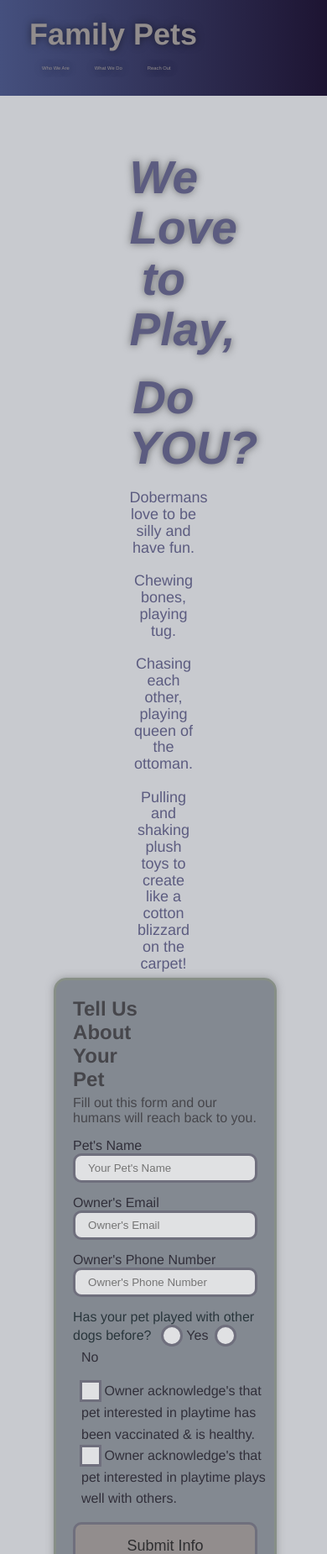
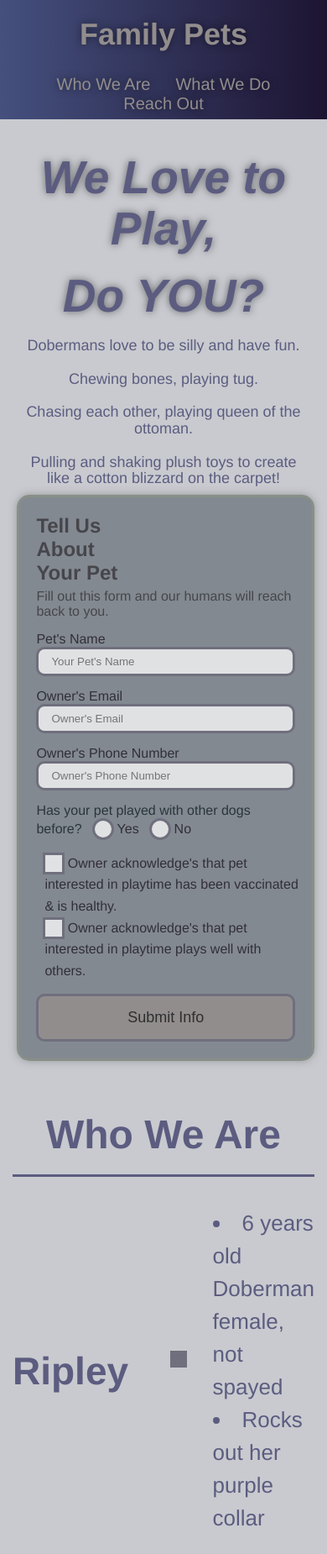
Before and after one commit to cphill11/family-pets, a plain HTML site: page index.html in a window 390 px wide. Shown: the top 1850 px of the page at 84% size. Drawn offline with Linux system fonts and the light colour scheme; grey boxes are pictures that could not be loaded.

Commit message:
section title media queries repaired

```diff
--- a/assets/css/media-queries.css
+++ b/assets/css/media-queries.css
@@ -1,5 +1,5 @@
 /* MEDIA QUERY FOR SMALLER DESKTOP SCREENS AND SMALLER */
-@media screen and (max-width: 980px) {
+/* @media screen and (max-width: 980px) {
   header {
     padding-bottom: 0;
     justify-content: center;
@@ -17,38 +17,46 @@
   header nav ul li a {
     font-size: 20px;
   }
-        footer h2, footer div {
+  footer h2,
+  footer div {
     text-align: center;
     width: 100%;
   }
-        .hero-cta, .hero-form {
+  .hero-cta,
+  .hero-form {
     width: 100%;
   }
 
   .hero-cta {
     text-align: center;
   }
-        .ripley-title {
-            width: 80%;
+  .section-title {
+    width: 100%;
   }
-         .ripley {
-             flex: 0 70%;
+  .doggos {
+    width: 100%;
+    margin: 0 auto;
+    display: flex;
+    flex-wrap: wrap;
+    justify-content: space-around;
   }
+
   .contact-info iframe {
     flex: 1 100%;
   }
- }
+} */
 
 /* MEDIA QUERY FOR TABLETS AND SMALLER */
 @media screen and (max-width: 768px) {
-     section {
+  /* section {
     padding: 30px 15px;
-     }
+  } */
 
   .ripley h3 {
     flex: 1 100%;
     text-align: center;
   }
+
 
   .ripley-info {
     flex: 2 100%;
@@ -68,8 +76,6 @@
   }
 }
 
-
-
 /* MEDIA QUERY FOR MOBILE PHONES AND SMALLER */
 @media screen and (max-width: 575px) {
   .hero-form button {
@@ -78,6 +84,10 @@
 
   .ripley-title {
     width: 95%;
+  }
+
+  .section-title {
+    width: 100%;
   }
 
   .intro p {
--- /dev/null
+++ b/assets/css/second-media-queries.css
@@ -0,0 +1,107 @@
+/* MEDIA QUERY FOR DESKTOP SCREENS AND SMALLER */
+@media screen and (max-width: 1200px) {
+  header {
+    padding-bottom: 0;
+    justify-content: center;
+    position: relative;
+  }
+  header h1 {
+    width: 100%;
+    text-align: center;
+  }
+  header nav ul {
+    margin-top: 20px;
+    width: 100%;
+    justify-content: center;
+  }
+  header nav ul li a {
+    font-size: 20px;
+  }
+  footer h2,
+  footer div {
+    text-align: center;
+    width: 100%;
+  }
+  .hero-cta,
+  .hero-form {
+    width: 100%;
+  }
+
+  .hero-cta {
+    text-align: center;
+  }
+  .section-title {
+    width: 100%;
+    flex: auto;
+  }
+
+  .contact-info iframe {
+    flex: 1 100%;
+  }
+}
+
+/* MEDIA QUERY FOR SMALL SCREENS AND LAPTOPS */
+@media screen and (max-width: 1024px) {
+  /* from above, to be sized*/
+
+  header {
+    padding-bottom: 0;
+    justify-content: center;
+    position: relative;
+  }
+  header h1 {
+    width: 100%;
+    text-align: center;
+  }
+  header nav ul {
+    margin-top: 20px;
+    width: 100%;
+    justify-content: center;
+  }
+  header nav ul li a {
+    font-size: 20px;
+  }
+  footer h2,
+  footer div {
+    text-align: center;
+    width: 100%;
+  }
+  .hero-cta,
+  .hero-form {
+    width: 100%;
+  }
+
+  .hero-cta {
+    text-align: center;
+  }
+  .section-title {
+    width: 100%;
+    flex: auto;
+  }
+
+  .contact-info iframe {
+    flex: 1 100%;
+  }
+}
+
+/* MEDIA QUERY FOR iPADS, TABLETS */
+@media screen and (max-width: 768px) {
+  section {
+    padding: 30px 15px;
+  }
+
+  .section-title {
+    width: 100%;
+    flex: auto;
+  }
+
+
+}
+
+/* MEDIA QUERY FOR MOBILE DEVICES */
+@media screen and (max-width: 480px) {
+  .section-title {
+    width: 100%;
+    flex: auto;
+  }
+}
--- a/assets/css/style.css
+++ b/assets/css/style.css
@@ -293,7 +293,7 @@ header nav ul li a:hover, .hero-form button:hover, .contact-form button:hover {
 .ripley, .lexi {
   margin: 1 5 1 5;
   padding-bottom: 15px;
-  width: 80%;
+  width: 100%;
   display: flex;
   flex-wrap: wrp;
   align-items: center;
--- a/index.html
+++ b/index.html
@@ -6,7 +6,8 @@
     <meta http-equiv="X-UA-Compatible" content="IE=edge">
     <meta name="viewport" content="width=device-width, initial-scale=1.0">
     <link rel="stylesheet" href="./assets/css/style.css">
-    <link rel="stylesheet" href="./assets/css/media-queries..css">
+    <link rel="stylesheet" href="./assets/css/media-queries.css">
+    <link rel="stylesheet" href="./assets/css/second-media-queries.css">
     <title>Family Pets</title>
 </head>
 
@@ -96,7 +97,7 @@
     </section>
 
     <!-- 'who we are' section--->
-    <section id="who-we-are" class="intro">
+    <section id="who-we-are" class="doggos">
         <div class="flex-row">
             <h2 class="section-title">Who We Are</h2>
         </div>
@@ -109,10 +110,10 @@
                 </div>
             </div>
             <div class="ripley-text">
-                <li>6 years old Doberman female, not spayed</li><br>
+                <li>6 years old Doberman female, not spayed</li>
                 <li>Rocks out her purple collar</li>
             </div>
-        </div>
+        </div> <br><br>
 
         <div class="lexi">
             <h3>Lexi</h3>
@@ -123,14 +124,14 @@
             </div>
 
             <div class="lexi-text">
-                <li>3 years old Doberman spayed female</li> <br>
-                <li>pretty in her pink collar</li>
+                <li>3 years old Doberman spayed female</li>
+                <li>Pretty in her pink collar</li>
             </div>
         </div>
     </section>
 
     <!-- 'what we do' section--->
-    <section id="what-we-do" class="activities">
+    <section id="what-we-do" class="doggos">
         <div class="flex-row">
             <h2 class="section-title">What We Do</h2>
         </div>
@@ -148,7 +149,7 @@
                 <li>Dresses up for Halloween</li>
             </div>
         </div>
-        <br>
+        <br><br>
         <div class="lexi">
             <h3>Lexi</h3>
         <div class="lexi-info">
```
Also changed, not shown: 2 other files. Lines whose indentation alone changed are shown as unchanged.
